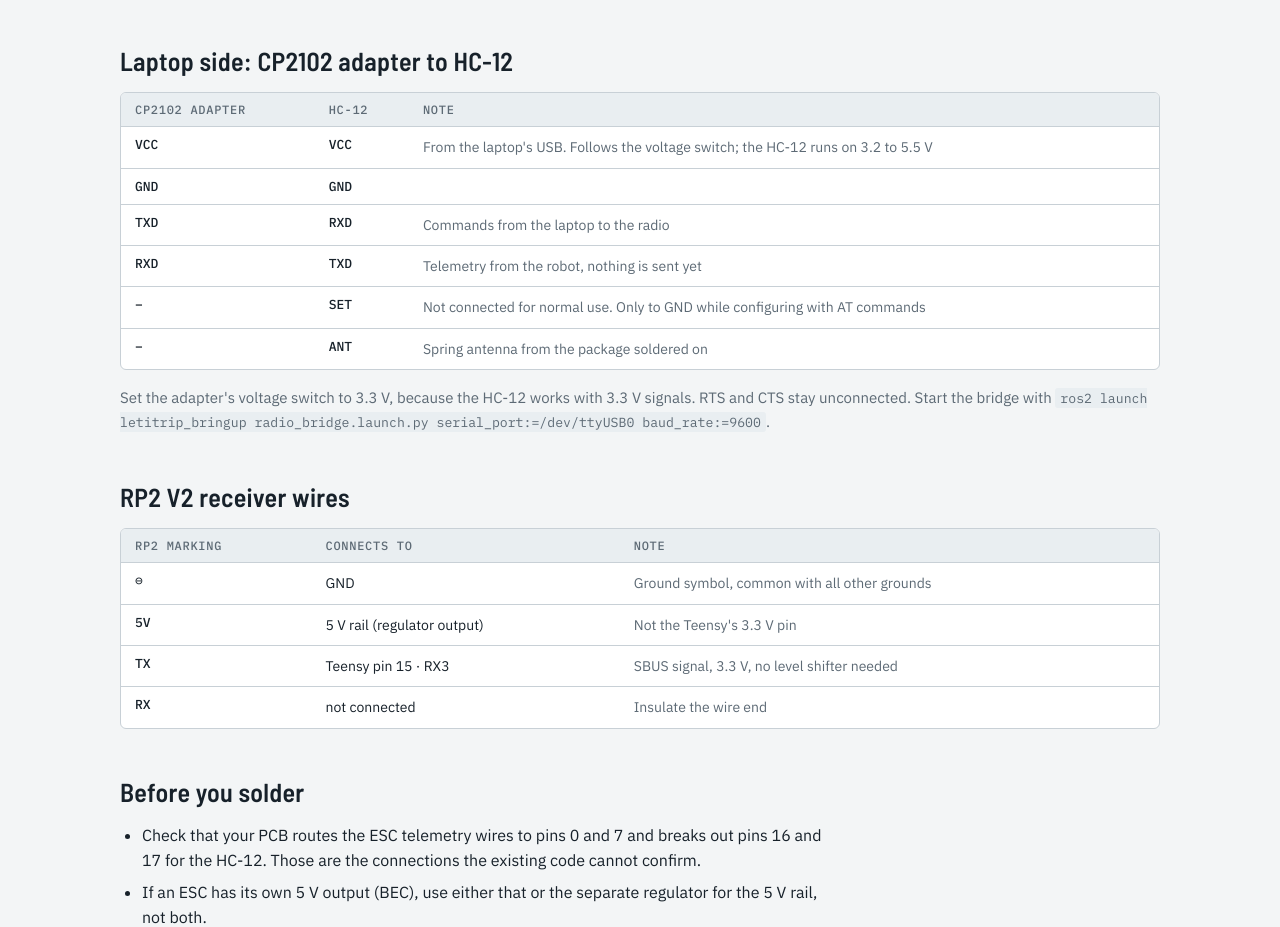
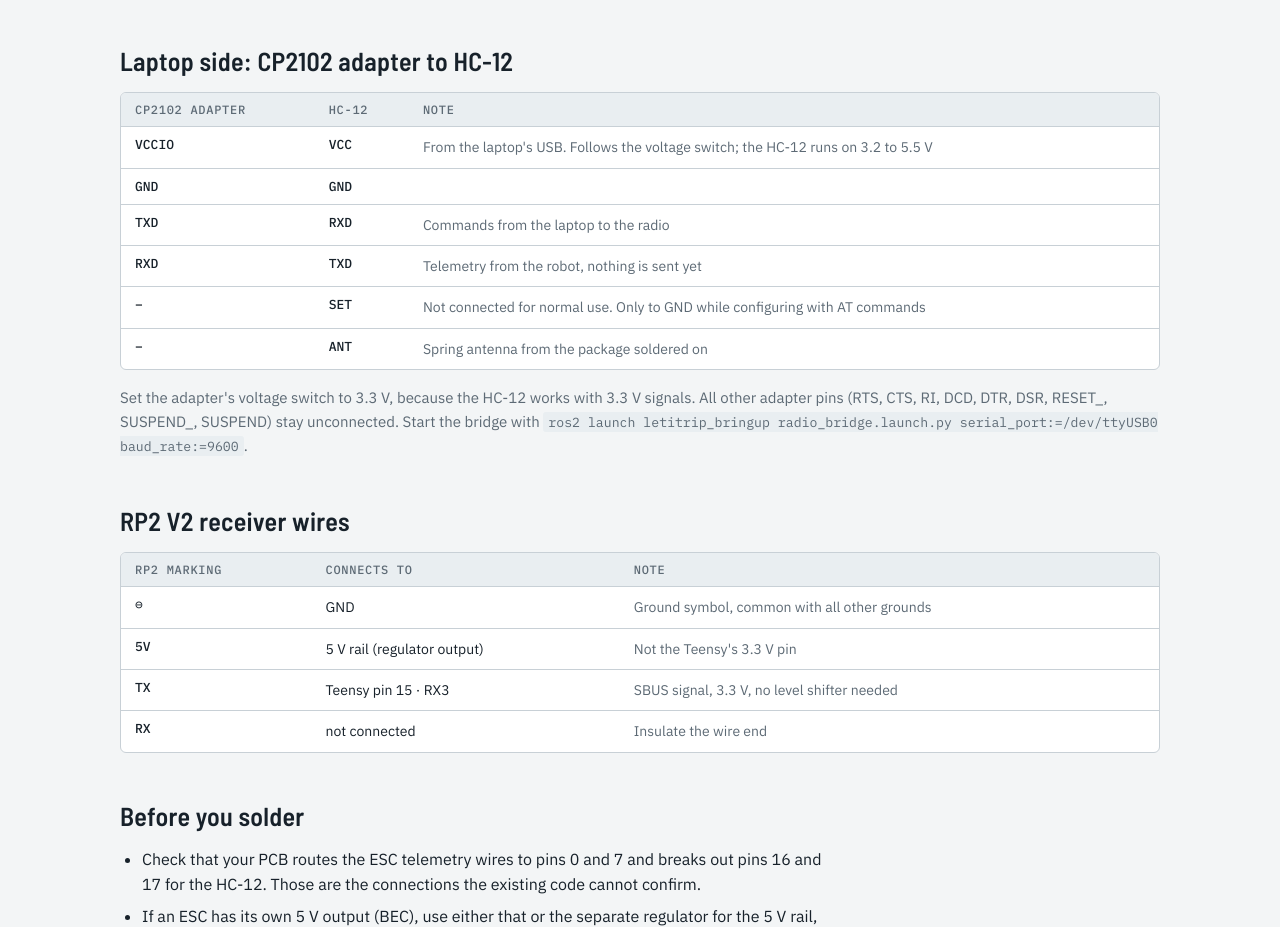
Before and after one commit to B4LM/jakobswebsite, a plain HTML site: page wiring.html in a window 1280 px wide. Shown: the part 2764-3691 px from the top of the page. Drawn offline with Linux system fonts and the light colour scheme.

Commit message:
Wiring map: CP2102 power pin is VCCIO, other pins stay free
Co-Authored-By: Claude Opus 5.5 <noreply@anthropic.com>

```diff
--- a/wiring.html
+++ b/wiring.html
@@ -374,7 +374,7 @@
       <table>
         <thead><tr><th>CP2102 adapter</th><th>HC-12</th><th>Note</th></tr></thead>
         <tbody>
-          <tr><td class="mono">VCC</td><td class="mono">VCC</td><td class="note">From the laptop's USB. Follows the voltage switch; the HC-12 runs on 3.2 to 5.5 V</td></tr>
+          <tr><td class="mono">VCCIO</td><td class="mono">VCC</td><td class="note">From the laptop's USB. Follows the voltage switch; the HC-12 runs on 3.2 to 5.5 V</td></tr>
           <tr><td class="mono">GND</td><td class="mono">GND</td><td class="note"></td></tr>
           <tr><td class="mono">TXD</td><td class="mono">RXD</td><td class="note">Commands from the laptop to the radio</td></tr>
           <tr><td class="mono">RXD</td><td class="mono">TXD</td><td class="note">Telemetry from the robot, nothing is sent yet</td></tr>
@@ -383,7 +383,7 @@
         </tbody>
       </table>
     </div>
-      <p class="minor">Set the adapter's voltage switch to 3.3 V, because the HC-12 works with 3.3 V signals. RTS and CTS stay unconnected. Start the bridge with <code>ros2 launch letitrip_bringup radio_bridge.launch.py serial_port:=/dev/ttyUSB0 baud_rate:=9600</code>.</p>
+      <p class="minor">Set the adapter's voltage switch to 3.3 V, because the HC-12 works with 3.3 V signals. All other adapter pins (RTS, CTS, RI, DCD, DTR, DSR, RESET_, SUSPEND_, SUSPEND) stay unconnected. Start the bridge with <code>ros2 launch letitrip_bringup radio_bridge.launch.py serial_port:=/dev/ttyUSB0 baud_rate:=9600</code>.</p>
     </section>
 
     <section aria-labelledby="receiver">
```
